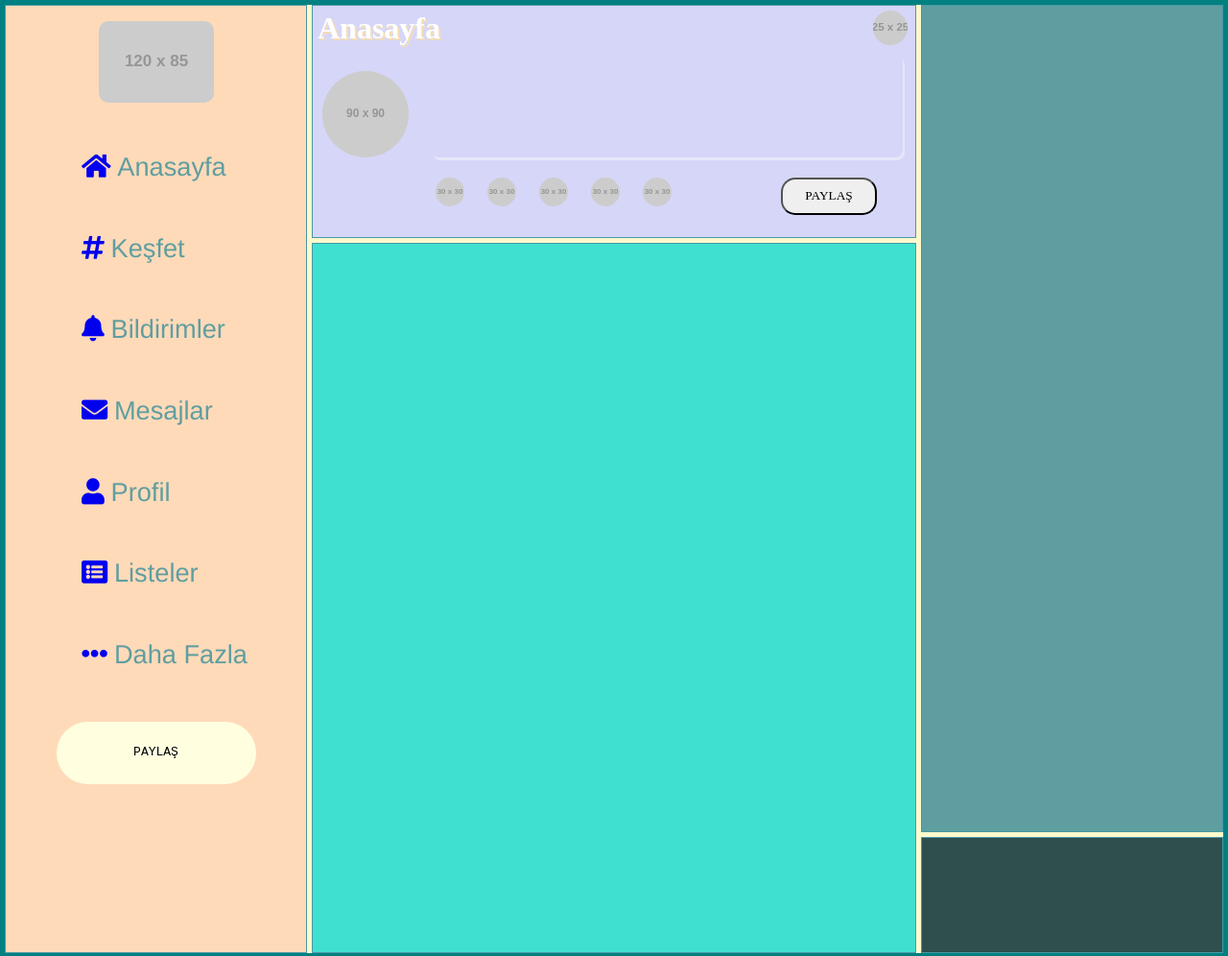
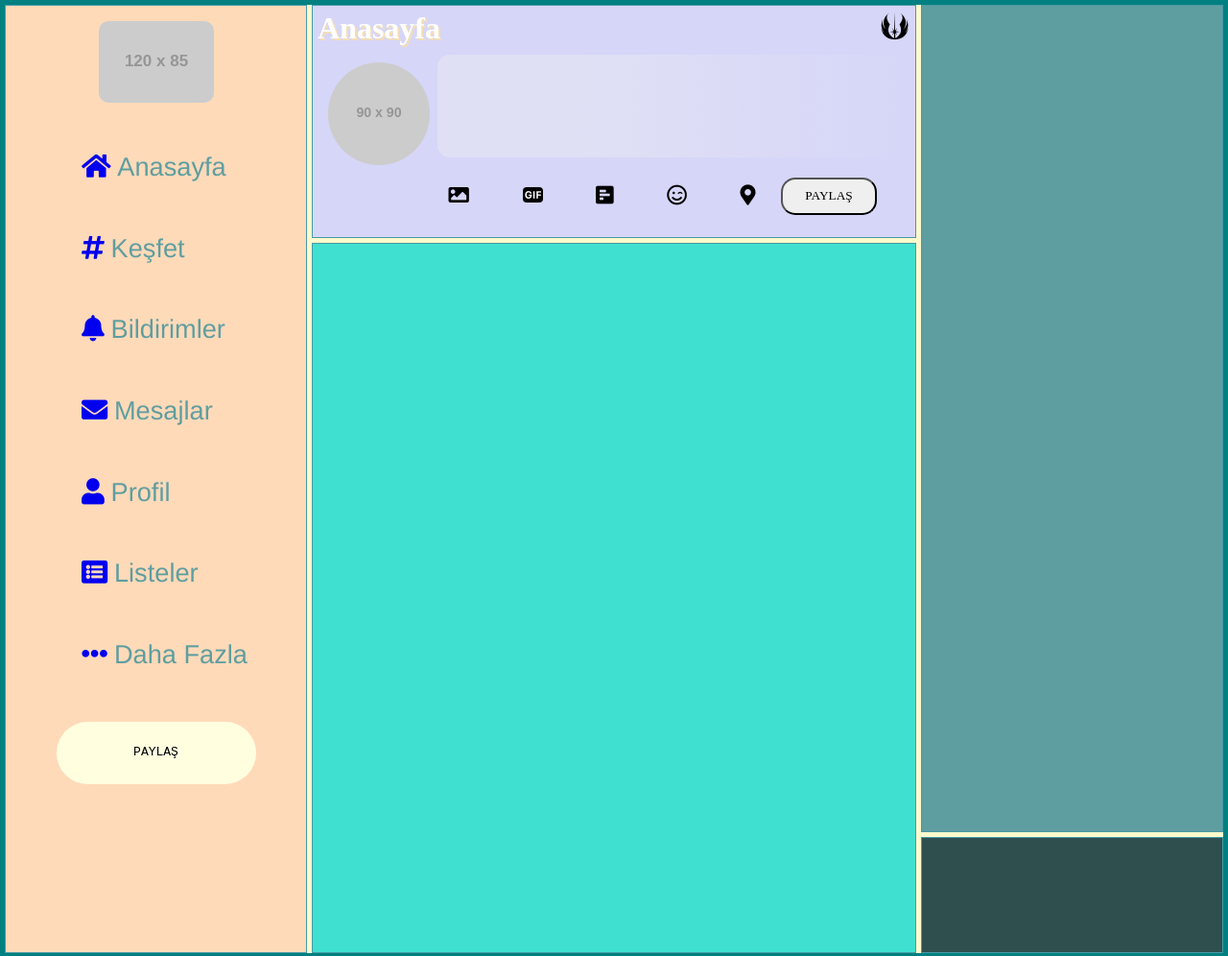
Before and after one commit to Oguzhan-Turk/HTML-CSS-Practices, a plain HTML site: page Udemy/CSS3Part/14-my_website_project.html in a window 1280 px wide. Shown: the whole page at 96% size. Drawn offline with Linux system fonts and the light colour scheme; placeholder pictures from the web are drawn by us; files whose address does not match are found by name.

Commit message:
web site update

```diff
--- a/Udemy/CSS3Part/14-my_website_project.html
+++ b/Udemy/CSS3Part/14-my_website_project.html
@@ -14,19 +14,34 @@
             <div class="headertop">
                 <a href="http://127.0.0.1:5500/Udemy/CSS3Part/14-my_website_project.html"><h2 id="anasayfa-title">Anasayfa</h2></a> <!-- reflesh öğren koy!-->
 
-                <img src="https://via.placeholder.com/25" alt="">
+                <i class="fab fa-jedi-order fa-2x"></i>
             </div>
             <div class="headermid">
                 <img src="https://via.placeholder.com/90" alt="">
-                <textarea name="" id="textarea1"></textarea>
+                <textarea name="" id="textarea1" maxlength="240" ></textarea>
             </div>
             <div class="headerbottom">
                 <div class="icons">
-                    <img src="https://via.placeholder.com/30" alt="" class="icon">
-                    <img src="https://via.placeholder.com/30" alt="" class="icon">
-                    <img src="https://via.placeholder.com/30" alt="" class="icon">
-                    <img src="https://via.placeholder.com/30" alt="" class="icon">
-                    <img src="https://via.placeholder.com/30" alt="" class="icon">
+                    <input type="file" class="uploadfile" id="uploadimage">
+                    <label for="uploadimage" class="uploadicon"><i class="fas fa-image fa-lg"></i></label>
+
+                    <input type="file" class="uploadfile" id="uploadgif">
+                    <label for="uploadgif" class="uploadicon"><img src="css-img/gificon2.png" style="border-radius: 4px;" alt=""></label>
+
+                    <input type="file" class="uploadfile" id="uploadpoll">
+                    <label for="uploadpoll" class="uploadicon"><i class="fas fa-poll-h fa-lg"></i></label>
+
+                    <input type="file" class="uploadfile" id="uploademoji">
+                    <label for="uploademoji" class="uploadicon"><i class="far fa-smile-wink fa-lg"></i></label>
+
+                    <input type="file" class="uploadfile" id="uploadlocation">
+                    <label for="uploadlocation" class="uploadicon"><i class="fas fa-map-marker-alt fa-lg"></i></label>
+
+                    <!-- <img src="https://via.placeholder.com/30" alt="" class="icon"> -->
+                    <!-- <img src="https://via.placeholder.com/30" alt="" class="uploadfile">
+                    <img src="https://via.placeholder.com/30" alt="" class="uploadfile">
+                    <img src="https://via.placeholder.com/30" alt="" class="uploadfile">
+                    <img src="https://via.placeholder.com/30" alt="" class="uploadfile"> -->
                 </div>
 
                 <button id=tbutton>PAYLAŞ</button>
--- a/Udemy/CSS3Part/css/my_website.css
+++ b/Udemy/CSS3Part/css/my_website.css
@@ -67,25 +67,32 @@ a, a:focus, a:hover{
 }
 .headermid img{
     border-radius: 100px;
-    /* height: auto;
-    width: auto; */
-    margin-left: 10px;
+    height: 80%;
+    width: auto;
+    margin-left: 1em;
+    margin-right: 0.5em;
 }
 .headermid textarea{
     width: 80%;
     height: 80%;
     margin-bottom: 1rem;
     padding: 1rem;
-    border-radius: .5rem;
+    border-radius: .8rem;
     outline: none;
     font-family: inherit;
     color: inherit ;
-    text-align: center;
+    text-align: start;
     line-height: 1.5rem;
     border : none;
-    box-shadow: 2px 3px lavender;
+    /* box-shadow: 2px 3px lavender; */
     resize: none;
-    background-color: rgb(214, 214, 248);
+    /* background-color: rgb(214, 214, 248); */
+    background: linear-gradient(to left, rgba(255, 255, 255, 0), rgb(224, 224, 245) 70%);
+    /* word-spacing: 5rem; */
+    letter-spacing: 0.090em;
+    text-align: left;
+    overflow: scroll;
+    overflow: hidden;
 }
 .headermid textarea:focus, textarea:hover {
     background: #ff96ad;
@@ -116,10 +123,35 @@ a, a:focus, a:hover{
     background-color: #ff96ad ;
     box-shadow: 0 0 5px #ff96ad, 0 0 25px #ff96ad, 0 0 50px #ff96ad, 0 0 200px #ff96ad;
 }
-.icon{
-border-radius: 25px;
-margin : 0 10px 0 10px;
+.uploadfile{
+/* border-radius: 25px; */
+margin : 0 0.5em 0 0.5em;
 overflow: hidden;
+display: none;
+/* text-align: center; */
+}
+
+.uploadicon{
+
+
+}
+.uploadfile + label{
+    cursor: pointer;
+}
+.uploadfile + label:hover{
+    /*  !! */
+}
+
+.icons{
+    width: 20rem;
+    height: 1.2rem;
+    margin-left: 1.5rem;
+    margin-top: 0.65rem;
+    margin-right: 0.9rem;
+    display: flex;
+    flex-direction: row;
+    /* align-content: space-around; */
+    justify-content: space-between;
 }
 
 .menu{
```
Also changed, not shown: Udemy/CSS3Part/css-img/cristmas-star.jpg (deleted), Udemy/CSS3Part/css-img/gificon.png (added), Udemy/CSS3Part/css-img/gificon2.png (added).
